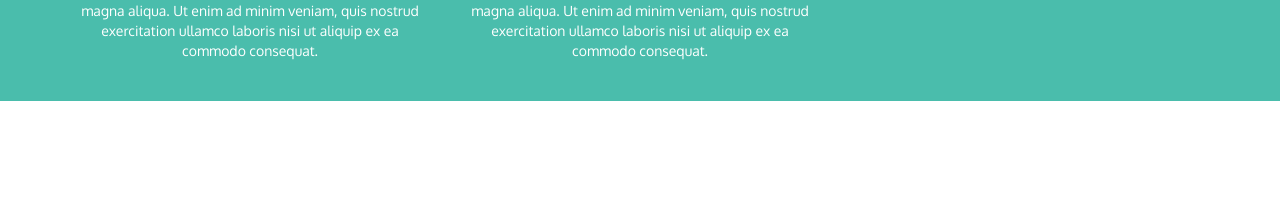
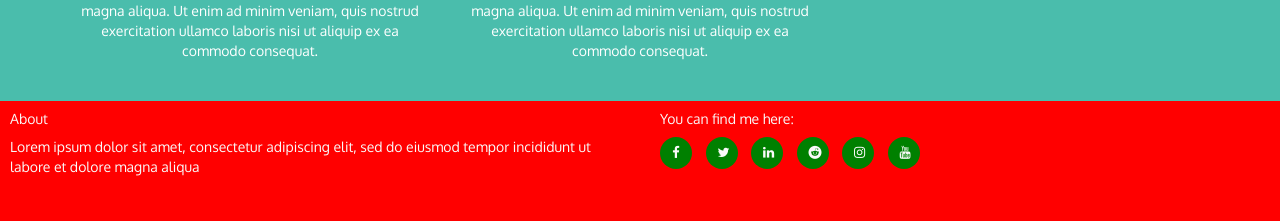
Before and after one commit to nocheerleader/milestone-project-practice, a plain HTML site: page index.html in a window 1280 px wide. Shown: the part 1563-1784 px from the top of the page. Before the commit the page ends 1664 px from the top, so only its background shows below. Drawn offline with nearby package versions, Linux system fonts and the light colour scheme.

Commit message:
added footer structure

```diff
--- a/index.html
+++ b/index.html
@@ -5,6 +5,7 @@
     <meta charset="utf-8">
     <meta name="viewport" content="width=device-width, initial-scale=1.0">
     <link rel="stylesheet" href="https://maxcdn.bootstrapcdn.com/bootstrap/3.3.7/css/bootstrap.min.css">
+    <link rel="stylesheet" href="https://stackpath.bootstrapcdn.com/font-awesome/4.7.0/css/font-awesome.min.css" type="text/css" />
     <link href="https://fonts.googleapis.com/css?family=Oxygen:300,400,400i,700" rel="stylesheet">
     <link rel="stylesheet" href="main.css">
     <title>The Doodling Yogi</title>
@@ -142,6 +143,29 @@
     </div>
 	<!-- End Yoga Videos -->
 
+	<!-- Footer -->
+	<footer class="container=fluid">
+        <div id="footer-details" class="row">
+            <div class="col-sm-6">
+                <h5 class="footer-header">About</h5>
+                <p class="inline-block">
+                    Lorem ipsum dolor sit amet, consectetur adipiscing elit, sed do eiusmod tempor incididunt ut labore et dolore magna aliqua
+                </p>
+            </div>
+            <div class="col-sm-6">
+                <h5 class="footer-header">You can find me here: </h5>
+                <ul class="list-inline social-links">
+                    <li><a target="_blank" href="#"><i class="fa fa-facebook"></i></a></li>
+                    <li><a target="_blank" href="#"><i class="fa fa-twitter"></i></a></li>
+                    <li><a target="_blank" href="#"><i class="fa fa-linkedin"></i></a></li>
+                    <li><a target="_blank" href="#"><i class="fa fa-reddit"></i></a></li>
+                    <li><a target="_blank" href="#"><i class="fa fa-instagram"></i></a></li>
+                    <li><a target="_blank" href="#"><i class="fa fa-youtube"></i></a></li>
+                </ul>
+            </div>
+        </div>
+    </footer>
+	<!-- Footer -->
 
 
     <script src="https://code.jquery.com/jquery-3.2.1.min.js" integrity="sha256-hwg4gsxgFZhOsEEamdOYGBf13FyQuiTwlAQgxVSNgt4=" crossorigin="anonymous"></script>
--- a/main.css
+++ b/main.css
@@ -120,12 +120,40 @@ body {
     line-height: 45px;
 }
 
-.video .btn {
-    background-color: white;
-    border-color: white;
-    border-radius: 15px;
-    min-width: 100px;
-    font-weight: bold;
-    margin-top: 10px;
-    color: #f05f40;
+/* Footer */
+
+footer {
+    background-color: red;
+    color: #fafafa;
+    min-height: 120px;
+    margin: 0;
 }
+
+.social-links {
+    padding-bottom: 15px;
+}
+
+.social-links li a i {
+    width: 32px;
+    height: 32px;
+    padding: 12px;
+    border-radius: 50%;
+    font-size: 13px;
+    line-height: 7px;
+    text-align: center;
+    color: #fafafa;
+    background: green;
+    transition: all 0.35s ease-in-out;
+    -moz-transition: all 0.35s ease-in-out;
+    -webkit-transition: all 0.35s ease-in-out;
+    -o-transition: all 0.35s ease-in-out;
+}
+
+.social-links li a i:hover {
+    background: #f7b733;
+}
+
+#footer-details {
+    padding-left: 10px;
+    padding-bottom: 5px;
+}
```
